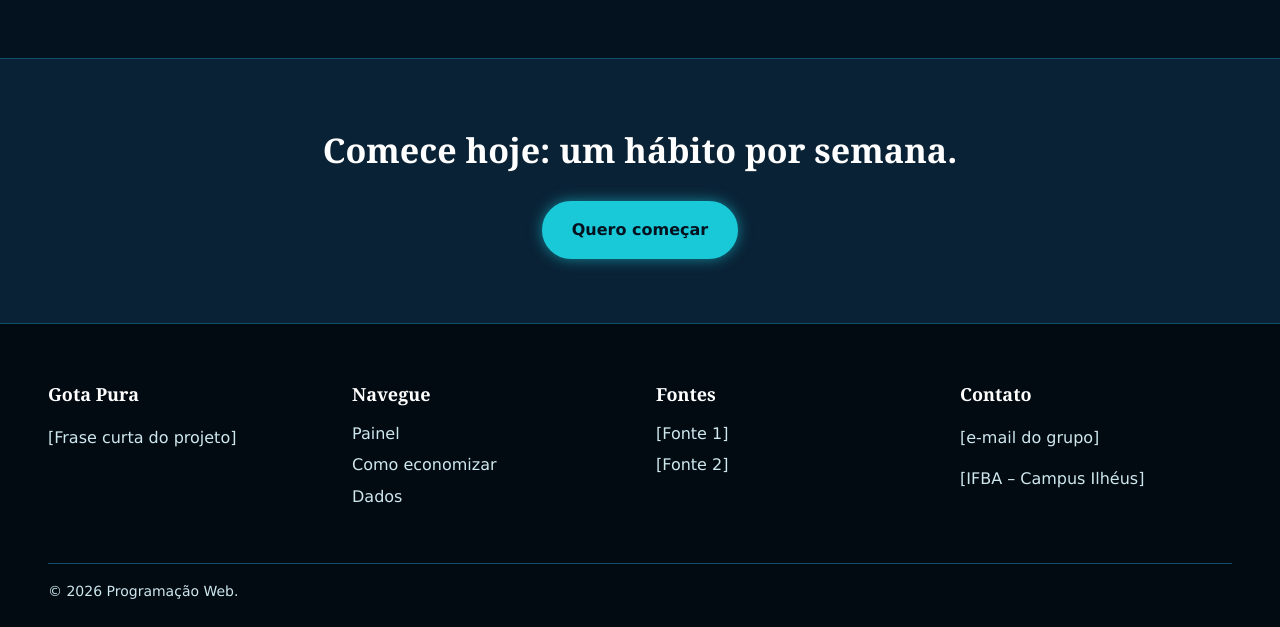
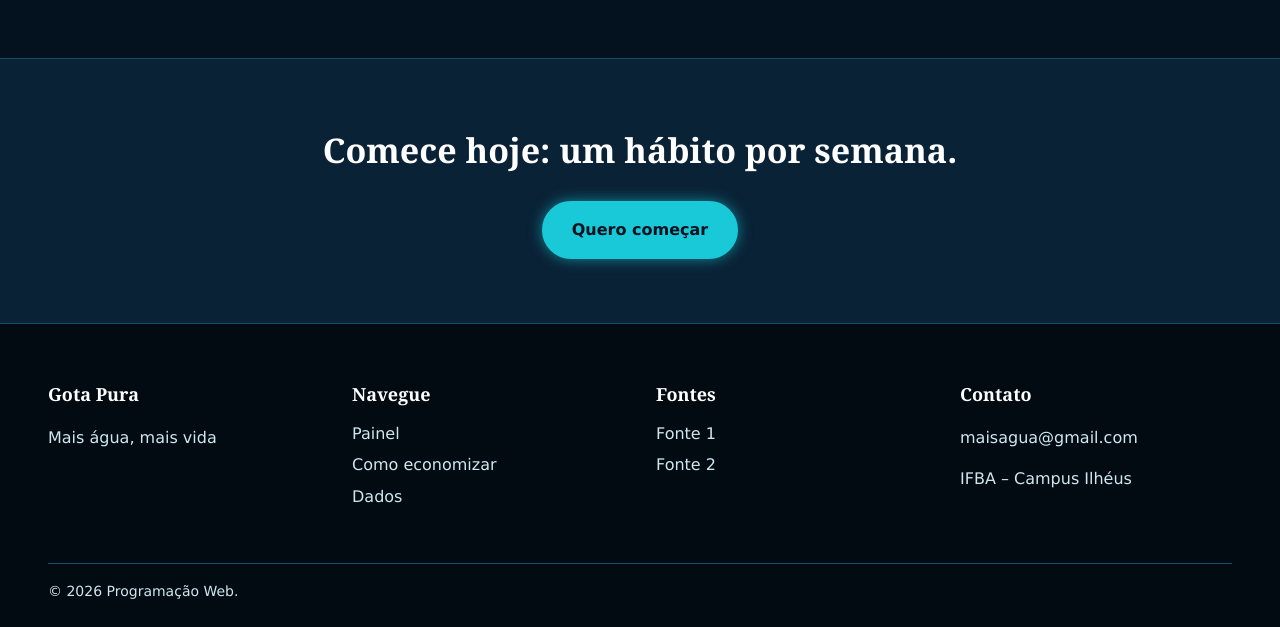
Before and after one commit to deborah05deb/Programa-o-Web-ITI21, a plain HTML site: page index.html in a window 1280 px wide. Shown: the part 2925-3552 px from the top of the page. Drawn offline with Linux system fonts and the light colour scheme.

```diff
--- a/index.html
+++ b/index.html
@@ -127,7 +127,7 @@
 <footer id="contato" class="rodape">
   <div class="rodape-coluna">
     <h3>Gota Pura</h3>
-    <p>[Frase curta do projeto]</p>
+    <p>Mais água, mais vida</p>
   </div>
   <div class="rodape-coluna">
     <h3>Navegue</h3>
@@ -140,14 +140,14 @@
   <div class="rodape-coluna">
     <h3>Fontes</h3>
     <ul>
-      <li><a href="#inicio">[Fonte 1]</a></li>
-      <li><a href="#inicio">[Fonte 2]</a></li>
+      <li><a href="#inicio">Fonte 1</a></li>
+      <li><a href="#inicio">Fonte 2</a></li>
     </ul>
   </div>
   <div class="rodape-coluna">
     <h3>Contato</h3>
-    <p>[e-mail do grupo]</p>
-    <p>[IFBA – Campus Ilhéus]</p>
+    <p>maisagua@gmail.com</p>
+    <p>IFBA – Campus Ilhéus</p>
   </div>
   <p class="direitos">© 2026 Programação Web.</p>
 </footer>
```
